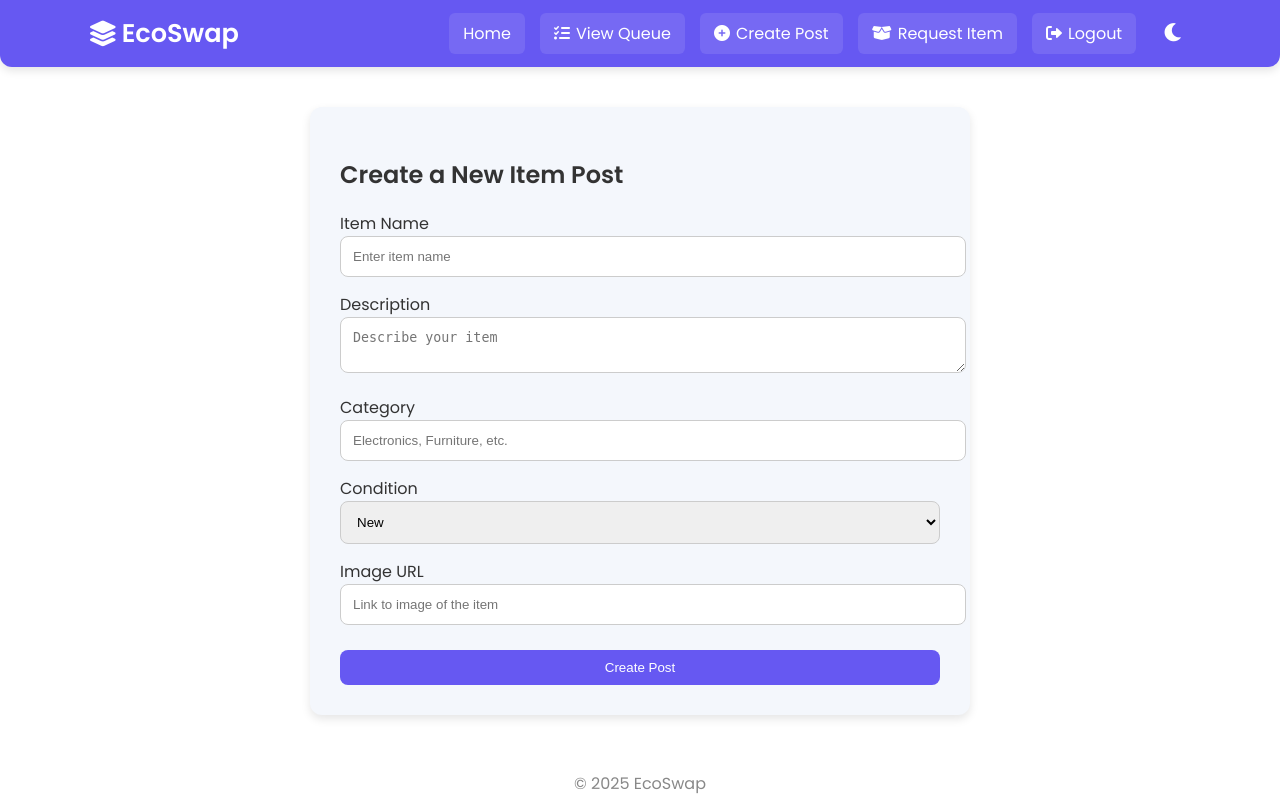
After one commit to csontidpa21/GrizzHacks2025, a Flask app: page /shop/post/new in a window 1280 px wide. The commit adds this page. Run offline with Flask 3, Linux system fonts and the light colour scheme; the visitor is signed in with stand-in values (Sample User, id 1).

Commit message:
The big kahuna (MILFs)

```diff
--- a/app/__init__.py
+++ b/app/__init__.py
@@ -11,7 +11,7 @@ def create_app(config_class=Config):
     migrate.init_app(app, db)
     login_manager.init_app(app)
     bcrypt.init_app(app)
-    login_manager.session_protection = "strong"
+
     # Blueprints
     from .auth import auth
     from .routes import main
--- a/app/extensions.py
+++ b/app/extensions.py
@@ -10,7 +10,7 @@ bcrypt = Bcrypt()
 
 login_manager.login_view = 'auth.login'
 login_manager.login_message_category = 'info'
-
+login_manager.session_protection = "strong"
 
 # Authentication:
 # /api/auth/register
--- a/app/forms.py
+++ b/app/forms.py
@@ -10,7 +10,6 @@ class RegistrationForm(FlaskForm):
     submit = SubmitField('Register')
 
 class LoginForm(FlaskForm):
-    email = StringField('Email', validators=[DataRequired(), Email()])
     username = StringField('Username', validators=[DataRequired(), Length(min=2, max=64)])
     password = PasswordField('Password', validators=[DataRequired(), Length(min=6, max=35)])
     submit = SubmitField('Login')
--- a/app/models.py
+++ b/app/models.py
@@ -23,11 +23,12 @@ class User(db.Model, UserMixin):
     password_hash = db.Column(db.String(256), nullable=False)
     latitude = db.Column(db.Float, nullable=True)
     longitude = db.Column(db.Float, nullable=True)
-    preferences = db.Column(JSON, nullable=True)  # <-- updated to generic JSON
+    preferences = db.Column(JSON, nullable=True)
     gamification_points = db.Column(db.Integer, default=0, nullable=False)
     created_at = db.Column(db.DateTime, default=func.now(), nullable=False)
     comments = db.relationship('Comment', backref='user', lazy='dynamic')
-    items = db.relationship('Item', backref='owner', lazy='dynamic')
+    items = db.relationship('Item', backref='owner', lazy='select')
+    trust_score = db.Column(db.Integer, default=100, nullable=False)
 
 class ItemConditionEnum(enum.Enum):
     NEW = 'New'
@@ -65,6 +66,11 @@ class SwapStatusEnum(enum.Enum):
     COMPLETED = 'Completed'
     CANCELLED = 'Cancelled'
 
+class SwapMethodEnum(enum.Enum):
+    IN_PERSON = 'In Person'
+    SHIPPING = 'Shipping'
+    ONLINE_PAYMENT = 'Online Payment'
+
 class Swap(db.Model):
     __tablename__ = 'swaps'
 
@@ -72,6 +78,9 @@ class Swap(db.Model):
     item_requested_id = db.Column(UUID(as_uuid=True), db.ForeignKey('items.id'), nullable=False)
     item_offered_id = db.Column(UUID(as_uuid=True), db.ForeignKey('items.id'), nullable=False)
     status = db.Column(Enum(SwapStatusEnum), default=SwapStatusEnum.PENDING, nullable=False)
+    swap_method = db.Column(Enum(SwapMethodEnum), nullable=False)
+    shipping_address = db.Column(db.String(256), nullable=True)
+    payment_info = db.Column(JSON, nullable=True)
     initiated_at = db.Column(db.DateTime, default=func.now(), nullable=False)
 
     item_requested = db.relationship('Item', foreign_keys=[item_requested_id])
@@ -85,3 +94,15 @@ class Comment(db.Model):
     user_id = db.Column(UUID(as_uuid=True), db.ForeignKey('users.id'), nullable=False)
     content = db.Column(db.Text, nullable=False)
     created_at = db.Column(db.DateTime, default=func.now(), nullable=False)
+
+class RequestedItem(db.Model):
+    __tablename__ = 'requested_items'
+
+    id = db.Column(UUID(as_uuid=True), primary_key=True, default=uuid.uuid4)
+    user_id = db.Column(UUID(as_uuid=True), db.ForeignKey('users.id'), nullable=False)
+    name = db.Column(db.String(100), nullable=False)
+    description = db.Column(db.String(255))
+    created_at = db.Column(db.DateTime, default=func.now())
+
+    # ADD THIS RELATIONSHIP
+    user = db.relationship('User', backref=db.backref('requested_items', lazy='dynamic'))
--- a/app/static/css/styles.css
+++ b/app/static/css/styles.css
@@ -69,15 +69,7 @@ body {
     opacity: 0.7;
 }
 
-.btn-theme {
-    background: transparent;
-    border: none;
-    color: #fff;
-    font-size: 1.2rem;
-    cursor: pointer;
-    padding: 5px;
-    margin-left: 5px;
-}
+
 
 .hero {
     text-align: center;
@@ -291,3 +283,83 @@ footer {
 .item-card p {
     margin: 0.2rem 0;
 }
+
+.form-container {
+    max-width: 600px;
+    margin: 40px auto;
+    padding: 30px;
+    background-color: var(--secondary-bg);
+    box-shadow: 0 4px 10px rgba(0,0,0,0.1);
+    border-radius: 12px;
+}
+
+.form-group {
+    margin-bottom: 15px;
+}
+
+.form-control {
+    width: 100%;
+    padding: 12px;
+    border-radius: 8px;
+    border: 1px solid #ccc;
+}
+
+.btn {
+    width: 100%;
+    background-color: var(--primary);
+    padding: 12px;
+    border-radius: 8px;
+    border: none;
+    color: #fff;
+    cursor: pointer;
+    transition: opacity 0.3s ease;
+    padding: 10px 15px;
+    display: inline-block;
+    margin-top: 10px;
+}
+
+.btn:hover {
+    opacity: 0.9;
+}
+.trust-score {
+    background-color: var(--accent);
+    color: #fff;
+    padding: 5px 10px;
+    border-radius: 6px;
+    margin-top: 10px;
+    font-weight: 600;
+    display: inline-block;
+  }
+
+  .nav-links a {
+    display: inline-flex;
+    align-items: center;
+    gap: 6px;
+    background: rgba(255, 255, 255, 0.1);
+    padding: 8px 14px;
+    border-radius: 6px;
+    transition: background 0.3s ease, opacity 0.3s ease;
+}
+
+.nav-links a:hover {
+    background: rgba(255, 255, 255, 0.2);
+}
+
+.nav-links a i {
+    font-size: 1rem;
+}
+
+.btn-theme {
+    background: transparent;
+    border: none;
+    color: #fff;
+    font-size: 1.3rem;
+    cursor: pointer;
+    padding: 6px;
+    margin-left: 6px;
+    transition: transform 0.3s ease;
+}
+
+.btn-theme:hover {
+    transform: rotate(20deg);
+}
--- a/app/templates/base.html
+++ b/app/templates/base.html
@@ -5,11 +5,14 @@
     <meta name="viewport" content="width=device-width, initial-scale=1.0">
     <title>{% block title %}EcoSwap{% endblock %}</title>
 
+    <!-- Random Online Favicon -->
+    <link rel="icon" href="https://icons.iconarchive.com/icons/paomedia/small-n-flat/1024/sign-check-icon.png">
+
     <!-- Font Awesome -->
     <link rel="stylesheet" href="https://cdnjs.cloudflare.com/ajax/libs/font-awesome/6.0.0/css/all.min.css"/>
 
     <!-- Google Fonts -->
-    <link rel="stylesheet" href="https://fonts.googleapis.com/css2?family=Poppins:wght@400;600&display=swap">
+    <link href="https://fonts.googleapis.com/css2?family=Poppins:wght@400;600&display=swap" rel="stylesheet">
 
     <!-- Custom CSS -->
     <link rel="stylesheet" href="{{ url_for('static', filename='css/styles.css') }}">
@@ -23,16 +26,18 @@
             <ul class="nav-links">
                 <li><a href="{{ url_for('main.index') }}">Home</a></li>
                 {% if current_user.is_authenticated %}
-                    <li><a href="{{ url_for('auth.logout') }}">Logout</a></li>
+                    <li><a href="{{ url_for('shop.request_queue') }}"><i class="fa-solid fa-list-check"></i> View Queue</a></li>
+                    <li><a href="{{ url_for('shop.new_post') }}"><i class="fa-solid fa-plus-circle"></i> Create Post</a></li>
+                    <li><a href="{{ url_for('shop.request_item') }}"><i class="fa-solid fa-box-open"></i> Request Item</a></li>
+                    <li><a href="{{ url_for('auth.logout') }}"><i class="fa-solid fa-sign-out-alt"></i> Logout</a></li>
                 {% else %}
-                    <li><a href="{{ url_for('auth.login') }}">Login</a></li>
-                    <li><a href="{{ url_for('auth.register') }}">Register</a></li>
+                    <li><a href="{{ url_for('auth.login') }}"><i class="fa-solid fa-sign-in-alt"></i> Login</a></li>
+                    <li><a href="{{ url_for('auth.register') }}"><i class="fa-solid fa-user-plus"></i> Register</a></li>
                 {% endif %}
                 <li><button id="theme-toggle" class="btn-theme"><i class="fa-solid fa-moon"></i></button></li>
             </ul>
         </div>
     </nav>
-`
 
     <main class="container">
         {% with messages = get_flashed_messages(with_categories=true) %}
--- a/app/templates/index.html
+++ b/app/templates/index.html
@@ -6,7 +6,7 @@
 <!-- Hero Section -->
 <section class="hero">
     <h1>Welcome to EcoSwap</h1>
-    <p>The eco-friendly platform to swap items effortlessly.</p>
+    <p>The eco-friendly platform to swap/barter trade items effortlessly.</p>
     {% if not current_user.is_authenticated %}
         <a href="{{ url_for('auth.register') }}" class="btn-hero"><i class="fa-solid fa-user-plus"></i> Get Started</a>
     {% else %}
--- a/app/templates/login.html
+++ b/app/templates/login.html
@@ -9,7 +9,7 @@
         {{ form.hidden_tag() }}
 
         <div class="form-group">
-            {{ form.username.label }} <i class="fa-solid fa-envelope"></i>
+            {{ form.username.label }} <i class="fa-solid fa-user"></i>
             {{ form.username(class="form-control") }}
         </div>
 
--- /dev/null
+++ b/app/templates/shop/new_post.html
@@ -0,0 +1,42 @@
+{% extends 'base.html' %}
+
+{% block title %}Create New Post{% endblock %}
+
+{% block content %}
+<div class="form-container">
+    <h2>Create a New Item Post</h2>
+    <form method="POST">
+        <div class="form-group">
+            <label for="name">Item Name</label>
+            <input type="text" id="name" name="name" class="form-control" placeholder="Enter item name" required>
+        </div>
+
+        <div class="form-group">
+            <label for="description">Description</label>
+            <textarea id="description" name="description" class="form-control" placeholder="Describe your item" required></textarea>
+        </div>
+
+        <div class="form-group">
+            <label for="category">Category</label>
+            <input type="text" id="category" name="category" class="form-control" placeholder="Electronics, Furniture, etc." required>
+        </div>
+
+        <div class="form-group">
+            <label for="condition">Condition</label>
+            <select id="condition" name="condition" class="form-control" required>
+                <option value="NEW">New</option>
+                <option value="LIKE_NEW">Like New</option>
+                <option value="USED">Used</option>
+                <option value="DAMAGED">Damaged</option>
+            </select>
+        </div>
+
+        <div class="form-group">
+            <label for="image_url">Image URL</label>
+            <input type="url" id="image_url" name="image_url" class="form-control" placeholder="Link to image of the item">
+        </div>
+
+        <button type="submit" class="btn">Create Post</button>
+    </form>
+</div>
+{% endblock %}
--- a/app/templates/shop/post.html
+++ b/app/templates/shop/post.html
@@ -14,6 +14,7 @@
     <p class="item-condition"><strong>Condition:</strong> {{ item.condition.value }}</p>
     <p class="item-status"><strong>Status:</strong> {{ item.status.value }}</p>
     <p class="item-description">{{ item.description }}</p>
+    <a href="{{ url_for('shop.request_swap', item_requested_id=item.id) }}" class="btn">Request Swap</a>
 
     <div class="item-owner">
       <strong>Listed by:</strong> {{ item.owner.username }} <br>
@@ -42,5 +43,6 @@
     <textarea name="content" placeholder="Write a comment..." required></textarea>
     <button type="submit">Post Comment</button>
   </form>
+
 </div>
 {% endblock %}
--- a/populate_db.py
+++ b/populate_db.py
@@ -7,10 +7,10 @@ import random
 app = create_app()
 
 def create_sample_user():
-    password_hash = bcrypt.generate_password_hash('Password123!').decode('utf-8')
+    password_hash = bcrypt.generate_password_hash('password').decode('utf-8')
     user = User(
         id=uuid.uuid4(),
-        username='testuser',
+        username='user',
         email='testuser@example.com',
         password_hash=password_hash,
         latitude=42.3314,
```
Also changed, not shown: app/auth.py (+6 -4 lines), app/controller.py (+34 -15 lines), app/shop.py (+80 -4 lines), app/templates/shop/request_item.html (added, +20 -0 lines), app/templates/shop/request_queue.html (added, +22 -0 lines), app/templates/shop/request_swap.html (added, +42 -0 lines), app.db.
